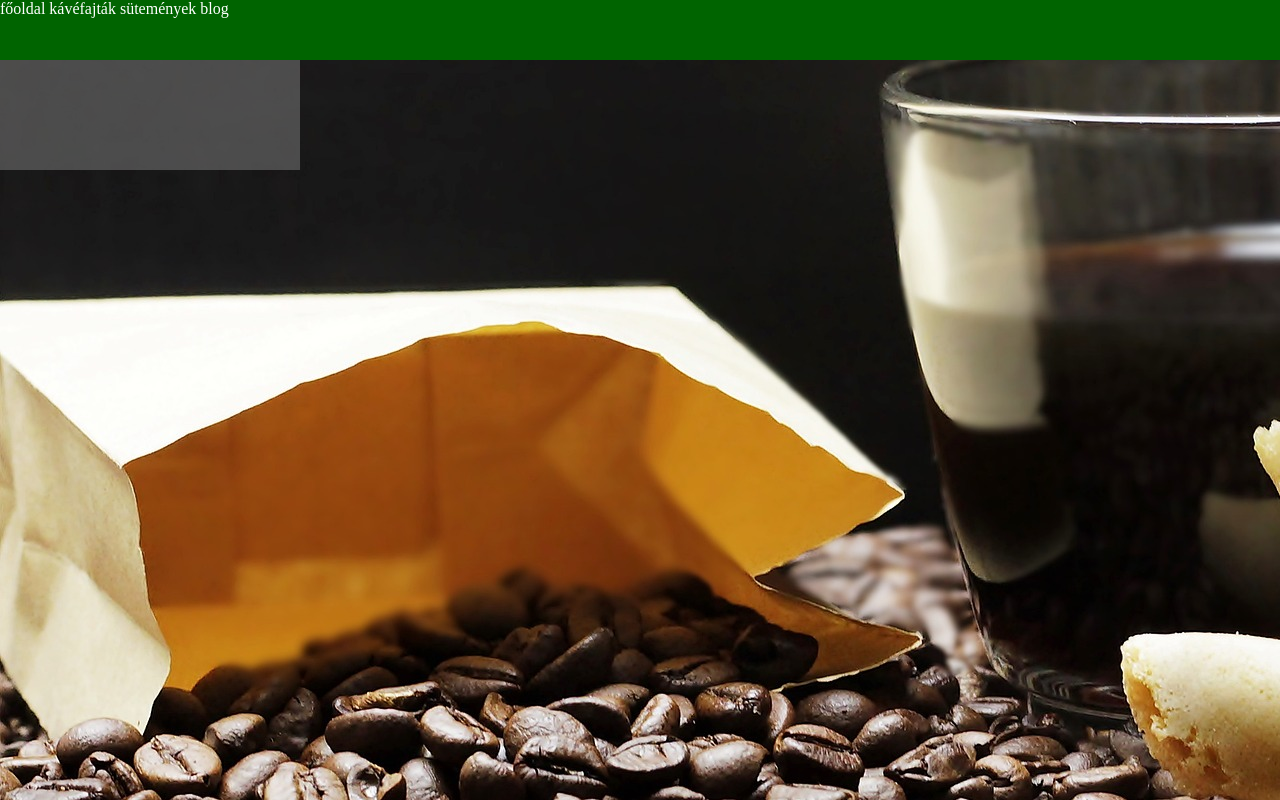
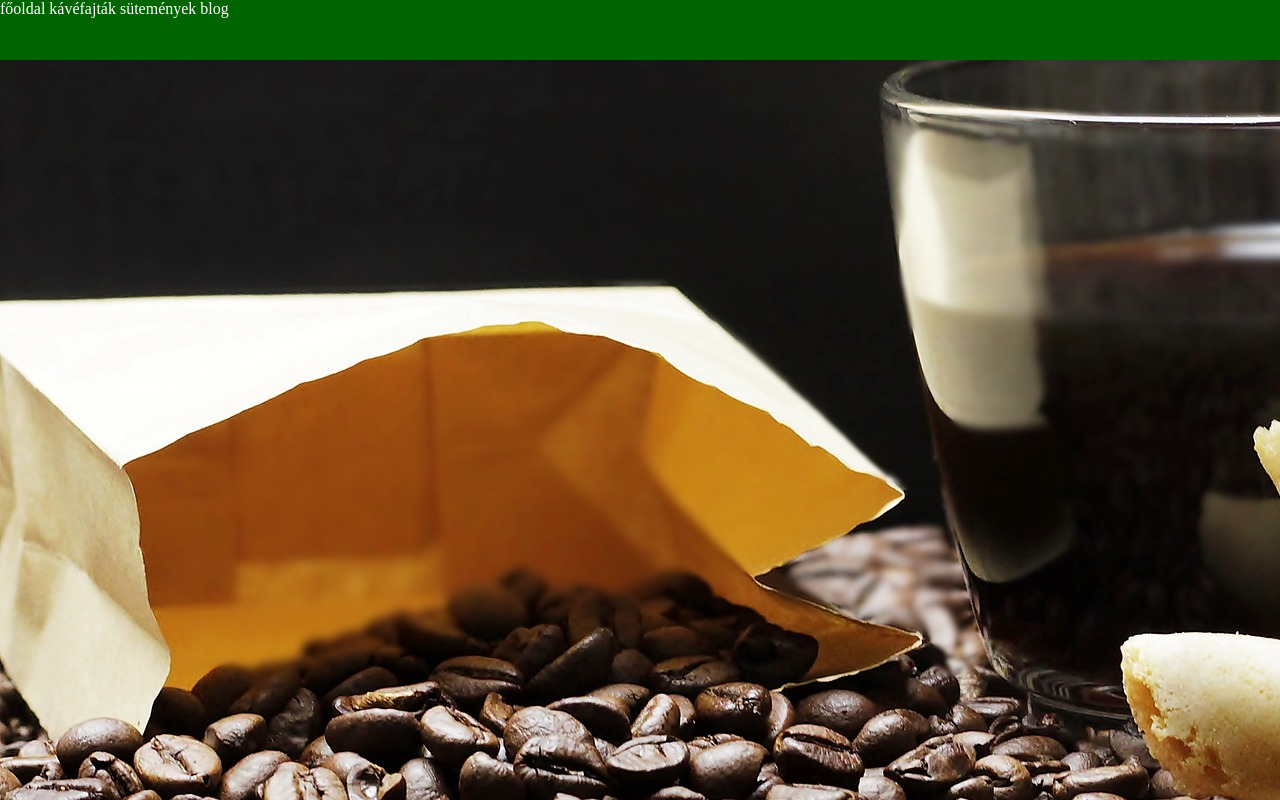
Before and after one commit to LakatosBotond/kavezo, a plain HTML site: page Index.html in a window 1280 px wide. Drawn offline with Linux system fonts and the light colour scheme.

Commit message:
Indexre nevezés

```diff
--- a/kavezofooldal.html
+++ b/Index.html
@@ -11,9 +11,6 @@
 </header>
 </head>
 <body>
-<svg width="400" height="110">
-    <rect width="300" height="1500"
-    style="position:relative;left:80px;fill:gray;opacity:0.5;" />
-    adsasdad
+
 </body>
 </html>
```
